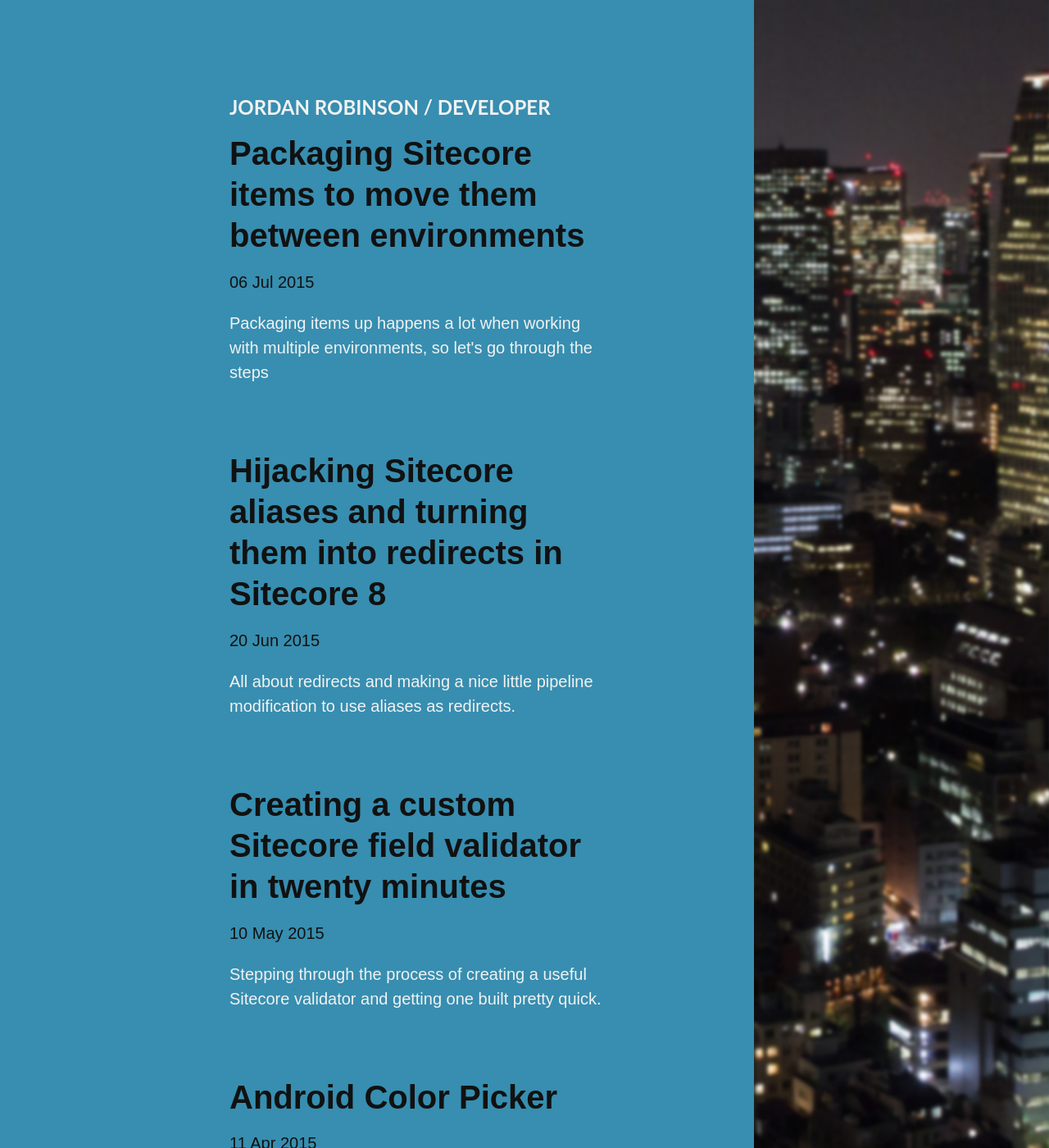
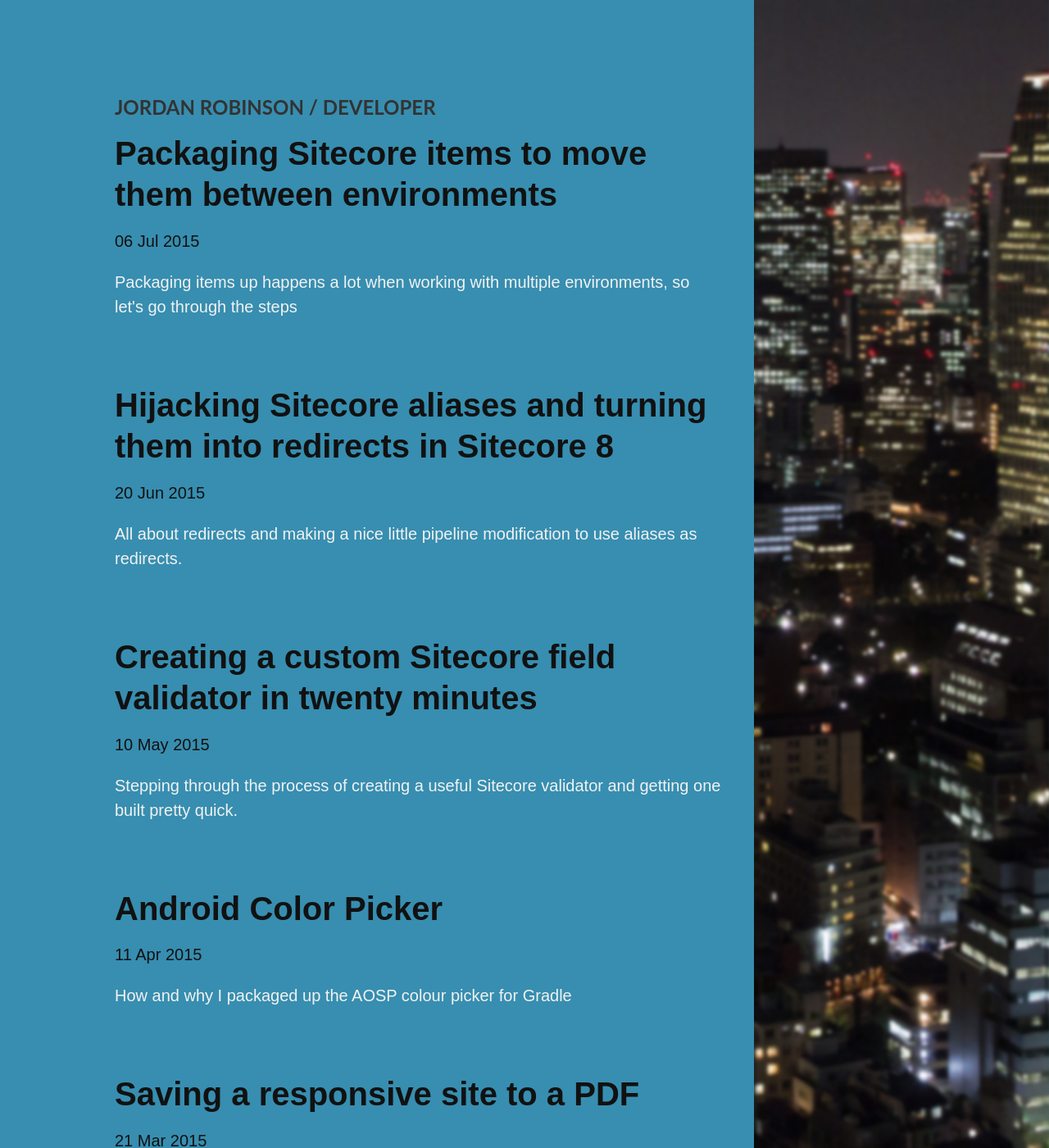
Before and after one commit to jordanrobinson/blog, a Jekyll site: the page built from index.html, in a window 1280 px wide and 1400 px high. Shown: the whole window at 82% size. Built offline with Jekyll 4.4.1, drawn with Linux system fonts in a browser that asks for light colours; Markdown is read by kramdown in place of the engine named in the settings; the list of posts is cut into pages by our own code.

Commit message:
Padding and layout changes

```diff
--- a/_layouts/default.html
+++ b/_layouts/default.html
@@ -10,7 +10,9 @@
 
     <div class="content container">
 	<div class="head">
-		<h1>Jordan Robinson / Developer</h1>
+		<a href="http://jordanrobinson.co.uk">
+			<h1>Jordan Robinson / Developer</h1>
+	    </a>
 	</div>
       {{ content }}
     </div>
--- a/public/css/hyde.css
+++ b/public/css/hyde.css
@@ -131,7 +131,6 @@ a.sidebar-nav-item:focus {
 
 @media (min-width: 48em) {
   .content {
-    max-width: 38rem;
     margin-left: 20rem;
     margin-right: 2rem;
   }
@@ -164,8 +163,8 @@ a.sidebar-nav-item:focus {
 
 @media (min-width: 64em) {
   .layout-reverse .content {
-    margin-left: 9rem;
-    margin-right: 22rem;
+    margin-left: 2rem;
+    margin-right: 15rem;
   }
 }
 
```
